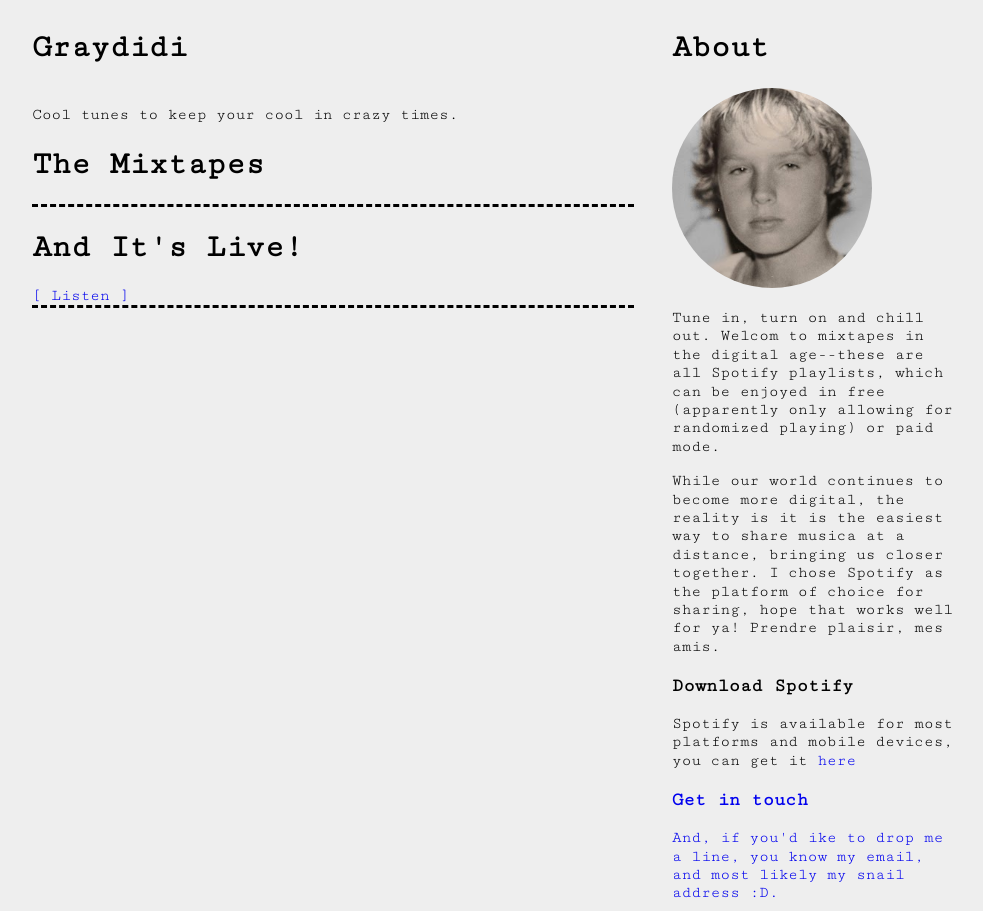
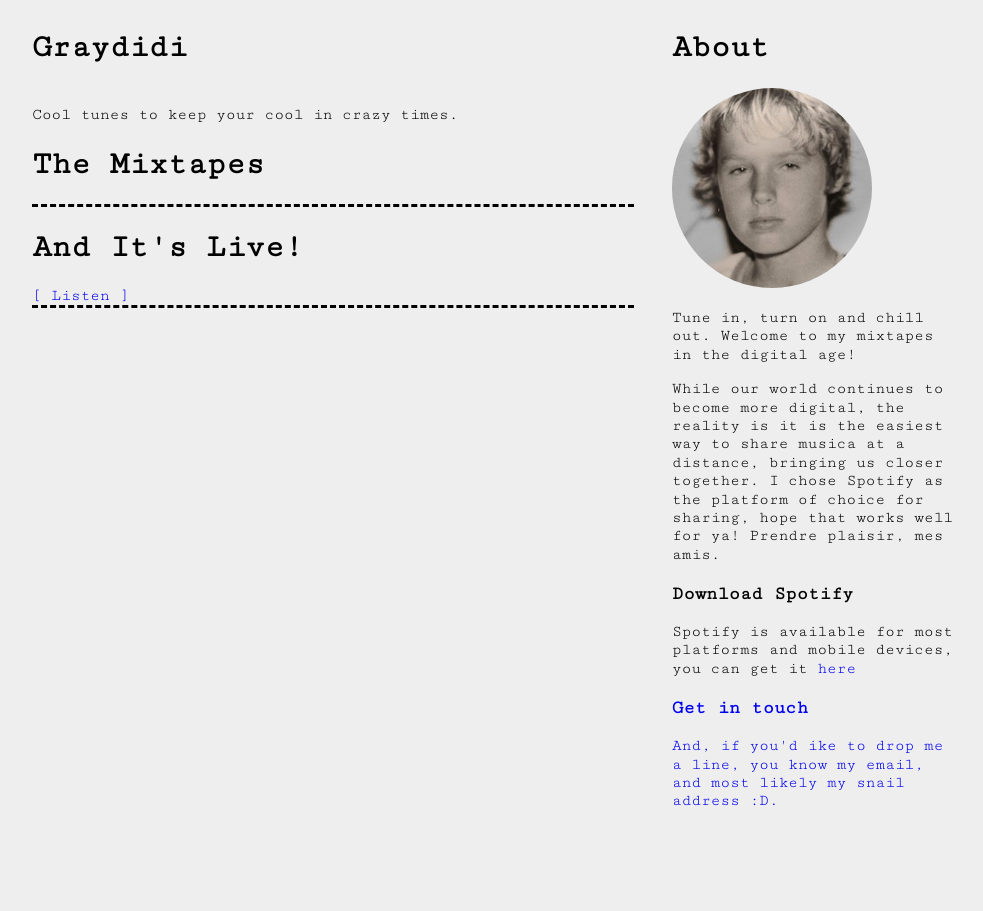
Before and after one commit to sodanovels/demonmusic, a Jekyll site: the page built from index.html, in a window 1280 px wide. Shown: the whole page, without its empty margins (147-1130 px from the left). Built offline with Jekyll 4.4.1, drawn with Linux system fonts in a browser that asks for light colours; nearby versions of some CDN libraries; the list of posts is cut into pages by our own code.

Commit message:
Update _config.yml

```diff
--- a/_config.yml
+++ b/_config.yml
@@ -3,7 +3,7 @@ title: Graydidi
 url: https://graydidi.com
 baseurl: "https://graydidi.com"
 desc: Cool tunes to keep your cool in crazy times.
-about: Tune in, turn on and chill out. Welcom to mixtapes in the digital age--these are all Spotify playlists, which can be enjoyed in free (apparently only allowing for randomized playing) or paid mode.
+about: Tune in, turn on and chill out. Welcome to my mixtapes in the digital age!
 image: https://graydidi.com/graydidi_headshot.jpg
 excerpt_separator: "<!-- more -->"
 markdown: kramdown
```
